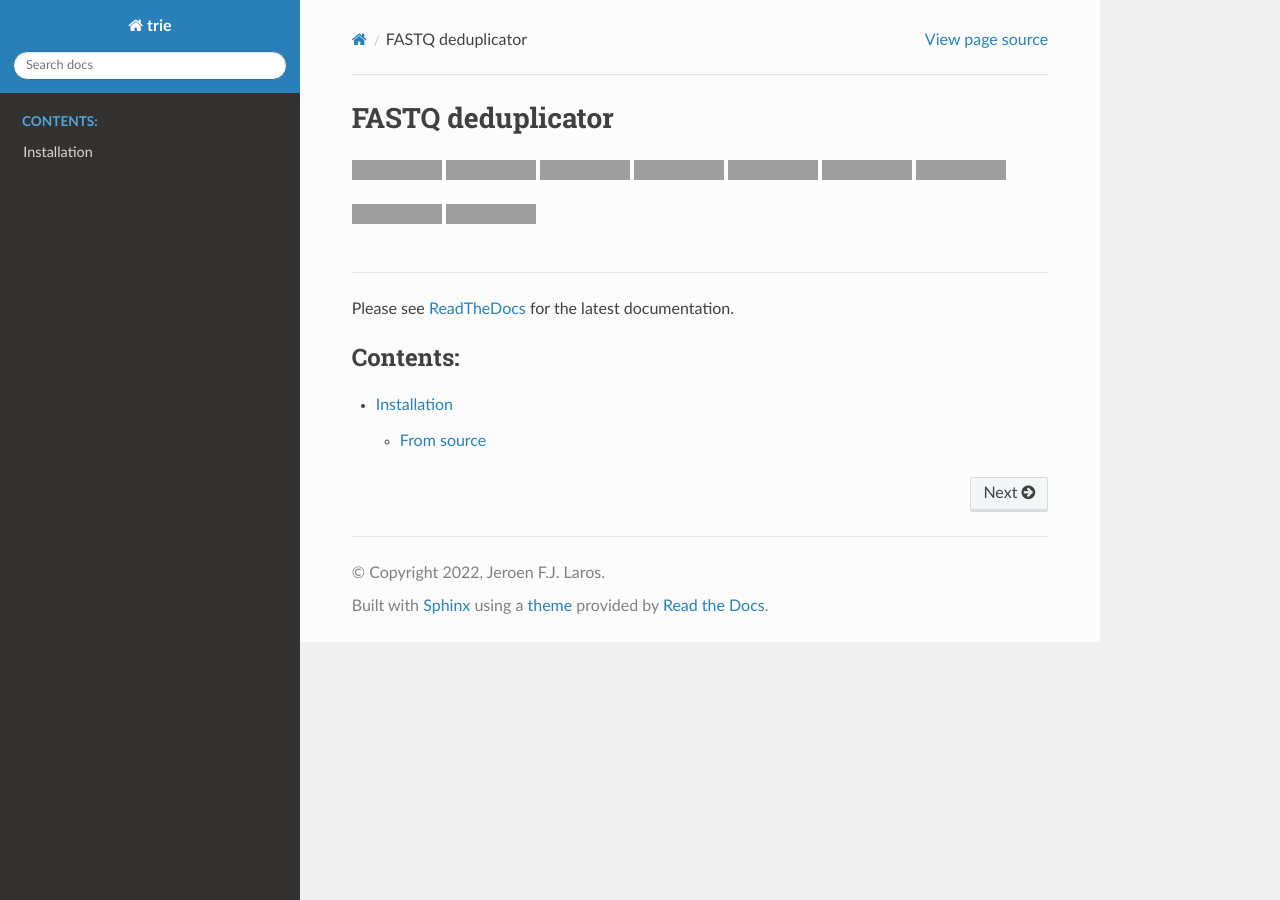
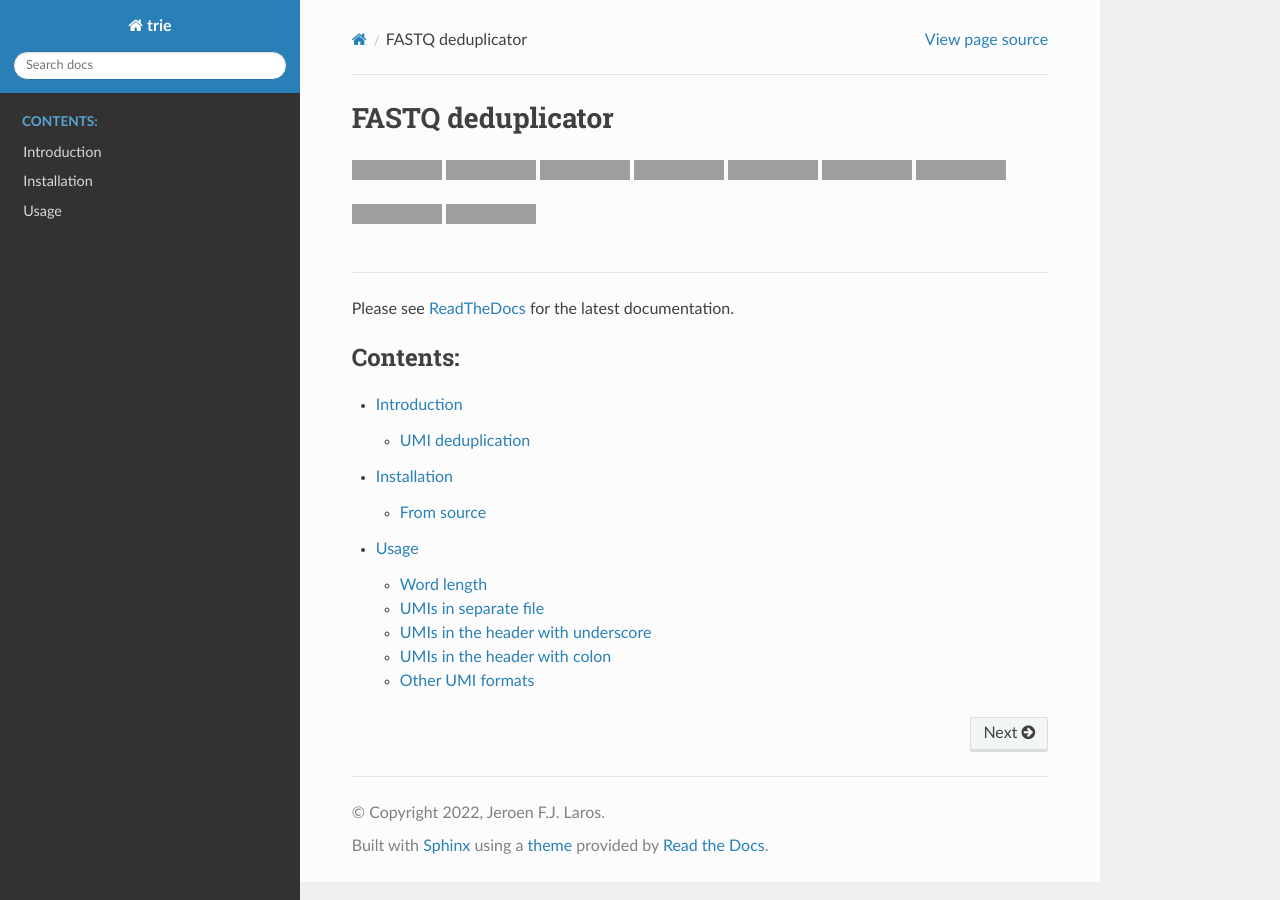
Before and after one commit to jfjlaros/HUMID, a Sphinx documentation site: the page built from docs/index.rst, in a window 1280 px wide, cut to the strip 0-900 px from the top of the page. Built offline with Sphinx 7.4.7 and the Read the Docs theme 2.0.0, drawn with Linux system fonts in a browser that asks for light colours; pages that are not in the unit, such as notebooks, are missing from menus; some of the changed lines change nothing that is shown; grey boxes are pictures that could not be loaded.

Commit message:
Add supported UMI schemes to documentation

```diff
--- a/docs/index.rst
+++ b/docs/index.rst
@@ -4,5 +4,7 @@
    :maxdepth: 2
    :caption: Contents:
 
+   introduction
    install
    cli
+   usage
--- /dev/null
+++ b/docs/introduction.rst
@@ -0,0 +1,6 @@
+Introduction
+============
+
+UMI deduplication
+-----------------
+This tool offers fast, reference free UMI deduplication.
--- /dev/null
+++ b/docs/usage.rst
@@ -0,0 +1,69 @@
+Usage
+=====
+
+Word length
+-----------
+By default, the word length is 24 nucleotides, this can be changed with the
+``-n`` flag. The number of nucleotides will be equally divided over all input
+files. If this is not possible, the remainder is taken from the **last** input
+file. For example, if three input files are specified, and ``-n`` is set to 23, 7
+nucleotides will be taken from the first and second input file, and 9 from the
+last input file.
+
+If the UMI is present in the header, all nucleotides from the UMI will be used,
+and the remainder will be divided between the input files as described.
+
+UMIs in separate file
+---------------------
+As this tool can handle an arbitrary number of input files, simply specify the
+file with the UMIs as an input file. Note that with a separate UMI file, there
+will be no preference to include all UMI nucleotides.
+
+::
+
+    dedup forward.fastq.gz reverse.fastq.gz umi.fastq.gz
+
+
+UMIs in the header with underscore
+-----------------------------------
+If UMIs are include in the header, the file with the UMI in the header must be
+the **first** specified input file.
+
+Below are some examples of headers with the UMI ``AGTA`` after an
+underscore, which will all be recognised.
+
+::
+
+    @A31886:289:T5D5W10Y2:2:12686:4678:1110_AGTA
+    @1_AGTA
+    @1_AGTA with spaces after
+
+
+This format of specifying UMIs in the read header is used by UMI-Tools.
+
+UMIs in the header with colon
+-----------------------------
+If UMIs are include in the header, the file with the UMI in the header must be
+the **first** specified input file. Furthermore, the UMI must be in the **8th**
+field separated with a colon, and before any spaces.
+
+Below are some examples of header with the UMI ``AGTA`` that will be
+recognised.
+
+::
+
+    @A31886:289:T5D5W10Y2:2:12686:4678:1110:AGTA
+    @A31886:289:T5D5W10Y2:2:12686:4678:1110:AGTA with spaces after
+    @A31886:289:T5D5W10Y2:2:12686:4678:1110:AGTA:more:fields
+    @1:::::::AGTA::
+
+
+This format of specifying UMIs in the read header is used by ``BCF Convert``
+and ``fastp``.
+
+Other UMI formats
+-----------------
+If your data does not confirm to any of the supported schemas described above,
+we recommend that you use fastp_ to process your data to a supported format.
+
+:: _fastp: https://github.com/OpenGene/fastp#unique-molecular-identifier-umi-processing
```
